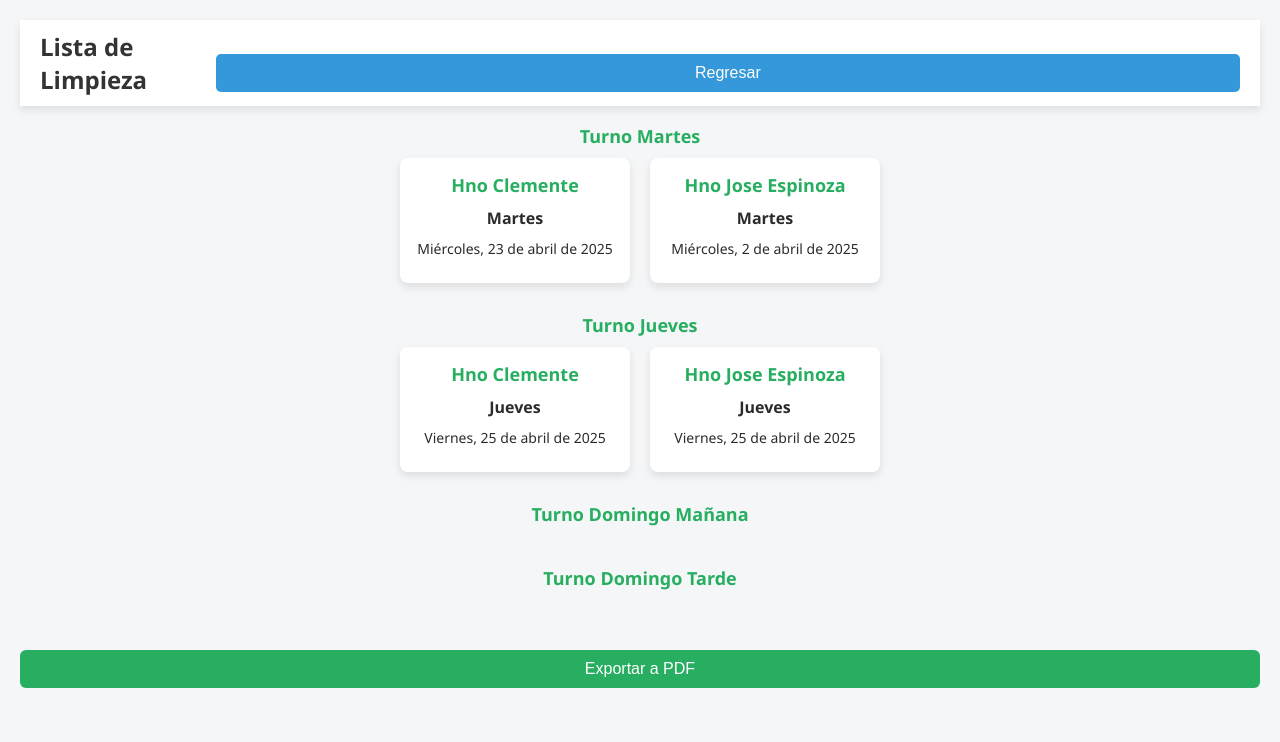
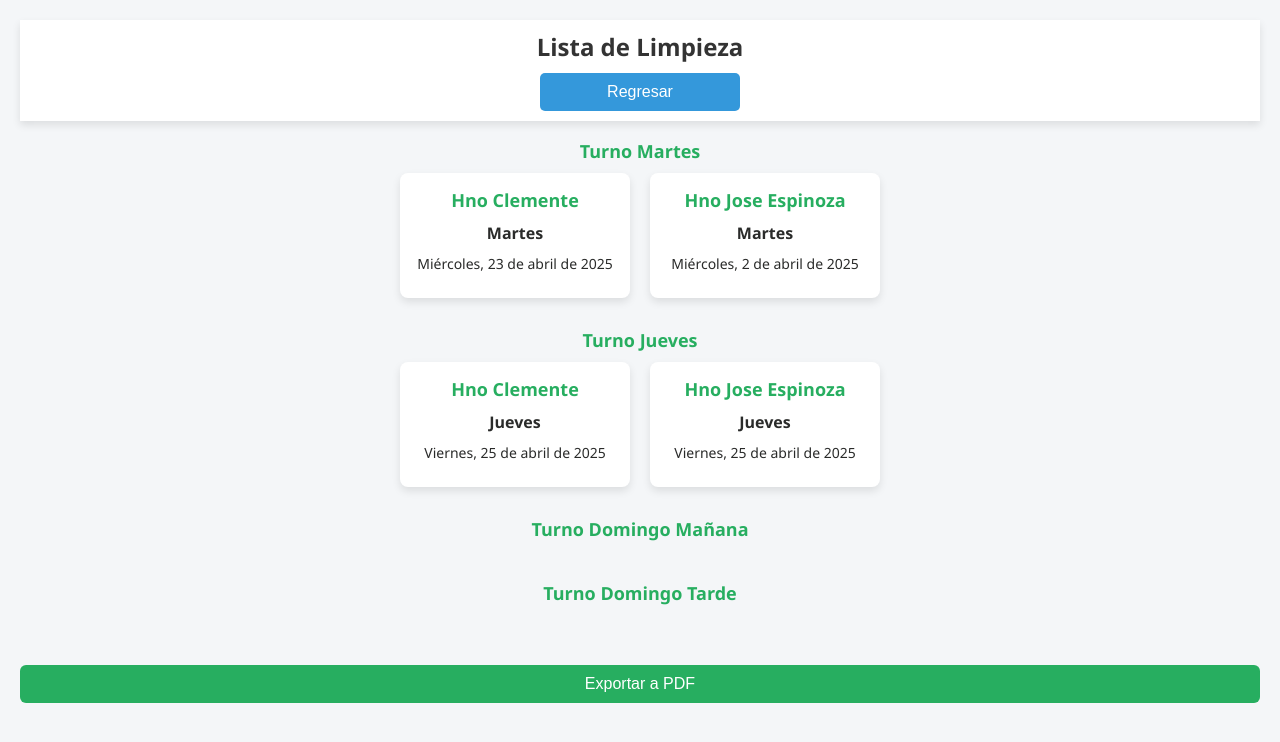
Before and after one commit to maravirc/IPUP, a plain HTML site: page formularioturno.html in a window 1280 px wide. Drawn offline with Linux system fonts and the light colour scheme.

Commit message:
Update formularioturno.html

```diff
--- a/formularioturno.html
+++ b/formularioturno.html
@@ -21,7 +21,7 @@
     /* Estilo para el contenedor del título y el botón */
     .header-container {
       display: flex;
-      justify-content: space-between;
+      flex-direction: column;
       align-items: center;
       position: sticky;
       top: 0;
@@ -46,6 +46,9 @@
       font-size: 16px;
       cursor: pointer;
       transition: background-color 0.3s ease;
+      width: 100%; /* El botón ocupará el 100% del ancho */
+      max-width: 200px; /* Limitar el ancho máximo */
+      margin-top: 10px; /* Separación con el título */
     }
 
     .header-container button:hover {
@@ -55,13 +58,23 @@
     /* Estilos para pantallas pequeñas (móviles) */
     @media (max-width: 768px) {
       .header-container {
-        flex-direction: column;
-        align-items: flex-start;
+        align-items: center;
       }
 
       .header-container button {
         width: 100%;  /* El botón ocupa todo el ancho en dispositivos móviles */
-        margin-top: 10px; /* Separación con el título */
+      }
+    }
+
+    /* Estilos para pantallas grandes (computadoras de escritorio) */
+    @media (min-width: 769px) {
+      .header-container {
+        align-items: center;
+      }
+
+      .header-container button {
+        width: 100%; /* El botón ocupa todo el ancho, pero no es necesario usar justify-content */
+        max-width: 200px; /* Limitar el ancho máximo del botón */
       }
     }
 
```
